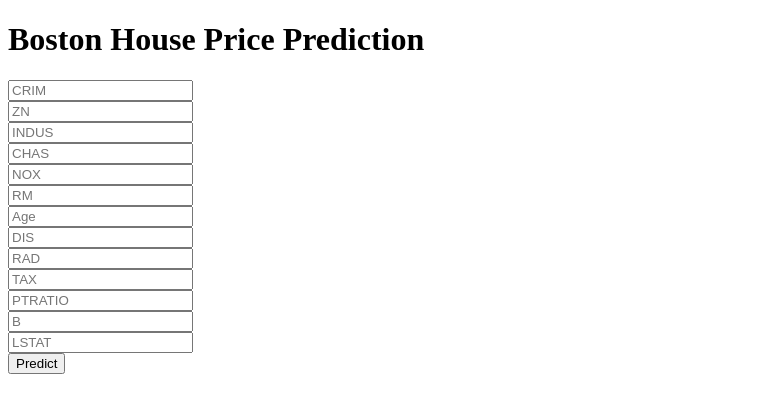
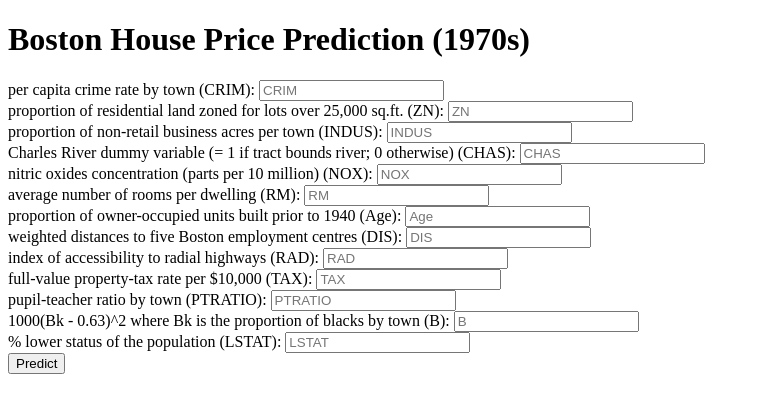
Before and after one commit to EvanW22/BostonHousePricing, a Flask app: page / in a window 1280 px wide. Shown: the top 413 px of the page, without its empty margins (0-760 px from the left). Run offline with Flask 3, Linux system fonts and the light colour scheme; parts of the project's set-up code (start-up, migrations or seed data) failed here and were passed over.

Commit message:
added variable descriptions to home.html

```diff
--- a/templates/home.html
+++ b/templates/home.html
@@ -1,6 +1,5 @@
-
 <!DOCTYPE html>
-<html >
+<html>
 
 
 <head>
@@ -16,23 +15,49 @@
 
 <body>
   <div class="login">
-	<h1>Boston House Price Prediction</h1>
+    <h1>Boston House Price Prediction (1970s)</h1>
 
     <!-- Main Input For Receiving Query to our ML -->
-    <form action="{{ url_for('predict')}}"method="post">
-      <input type="text" name="CRIM" placeholder="CRIM" required="required" /><br>
-    	<input type="text" name="ZN" placeholder="ZN" required="required" /><br>
-        <input type="text" name="INDUS" placeholder="INDUS" required="required" /><br>
-        <input type="text" name="CHAS" placeholder="CHAS" required="required" /><br>
-        <input type="text" name="NOX" placeholder="NOX" required="required" /><br>
-        <input type="text" name="RM" placeholder="RM" required="required" /><br>
-        <input type="text" name="Age" placeholder="Age" required="required" /><br>
-        <input type="text" name="DIS" placeholder="DIS" required="required" /><br>
-        <input type="text" name="RAD" placeholder="RAD" required="required" /><br>
-        <input type="text" name="TAX" placeholder="TAX" required="required" /><br>
-        <input type="text" name="PTRATIO" placeholder="PTRATIO" required="required" /><br>
-        <input type="text" name="B" placeholder="B" required="required" /><br>
-        <input type="text" name="LSTAT" placeholder="LSTAT" required="required" /><br>
+    <form action="{{ url_for('predict')}}" method="post">
+
+      <label for="CRIM">per capita crime rate by town (CRIM):</label>
+      <input type="text" name="CRIM" id="CRIM" placeholder="CRIM" required="required" /><br>
+
+      <label for="ZN">proportion of residential land zoned for lots over 25,000 sq.ft. (ZN):</label>
+      <input type="text" name="ZN" id="ZN" placeholder="ZN" required="required" /><br>
+
+      <label for="INDUS">proportion of non-retail business acres per town (INDUS):</label>
+      <input type="text" name="INDUS" id="INDUS" placeholder="INDUS" required="required" /><br>
+
+      <label for="CHAS">Charles River dummy variable (= 1 if tract bounds river; 0 otherwise) (CHAS):</label>
+      <input type="text" name="CHAS" id="CHAS" placeholder="CHAS" required="required" /><br>
+
+      <label for="NOX">nitric oxides concentration (parts per 10 million) (NOX):</label>
+      <input type="text" name="NOX" id="NOX" placeholder="NOX" required="required" /><br>
+
+      <label for="RM">average number of rooms per dwelling (RM):</label>
+      <input type="text" name="RM" id="RM" placeholder="RM" required="required" /><br>
+
+      <label for="Age">proportion of owner-occupied units built prior to 1940 (Age):</label>
+      <input type="text" name="Age" id="Age" placeholder="Age" required="required" /><br>
+
+      <label for="DIS">weighted distances to five Boston employment centres (DIS):</label>
+      <input type="text" name="DIS" id="DIS" placeholder="DIS" required="required" /><br>
+
+      <label for="RAD">index of accessibility to radial highways (RAD):</label>
+      <input type="text" name="RAD" id="RAD" placeholder="RAD" required="required" /><br>
+
+      <label for="TAX">full-value property-tax rate per $10,000 (TAX):</label>
+      <input type="text" name="TAX" id="TAX" placeholder="TAX" required="required" /><br>
+
+      <label for="PTRATIO">pupil-teacher ratio by town (PTRATIO):</label>
+      <input type="text" name="PTRATIO" id="PTRATIO" placeholder="PTRATIO" required="required" /><br>
+
+      <label for="B">1000(Bk - 0.63)^2 where Bk is the proportion of blacks by town (B):</label>
+      <input type="text" name="B" id="B" placeholder="B" required="required" /><br>
+
+      <label for="LSTAT">% lower status of the population (LSTAT):</label>
+      <input type="text" name="LSTAT" id="LSTAT" placeholder="LSTAT" required="required" /><br>
 
 
 
@@ -47,4 +72,5 @@
   {{prediction_text}}
 
 </body>
+
 </html>
```
Lines whose indentation alone changed are shown as unchanged.
